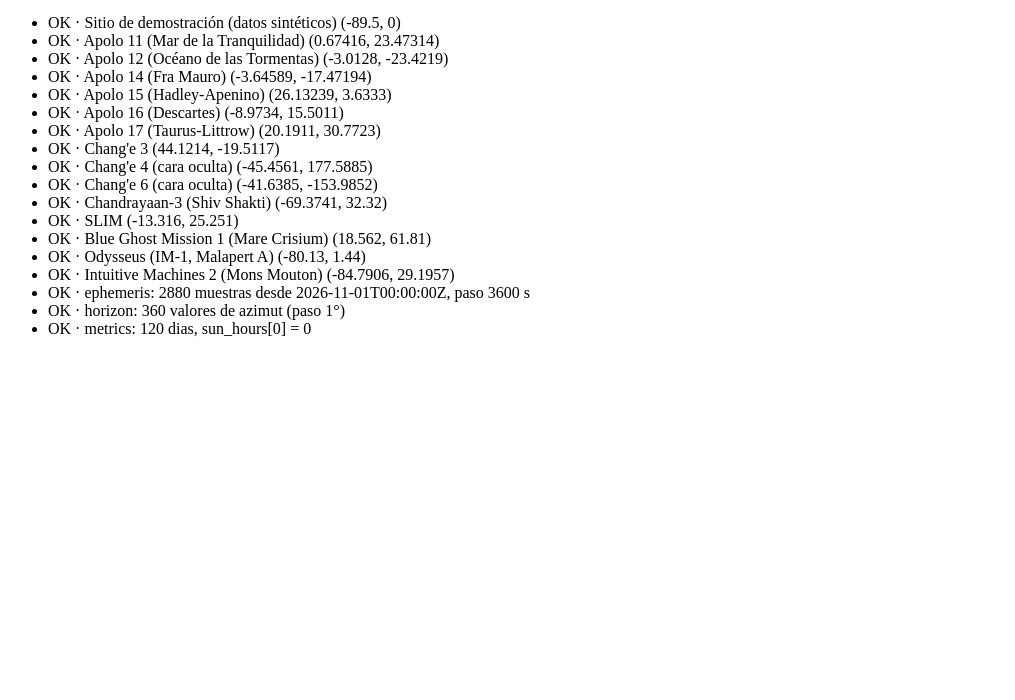
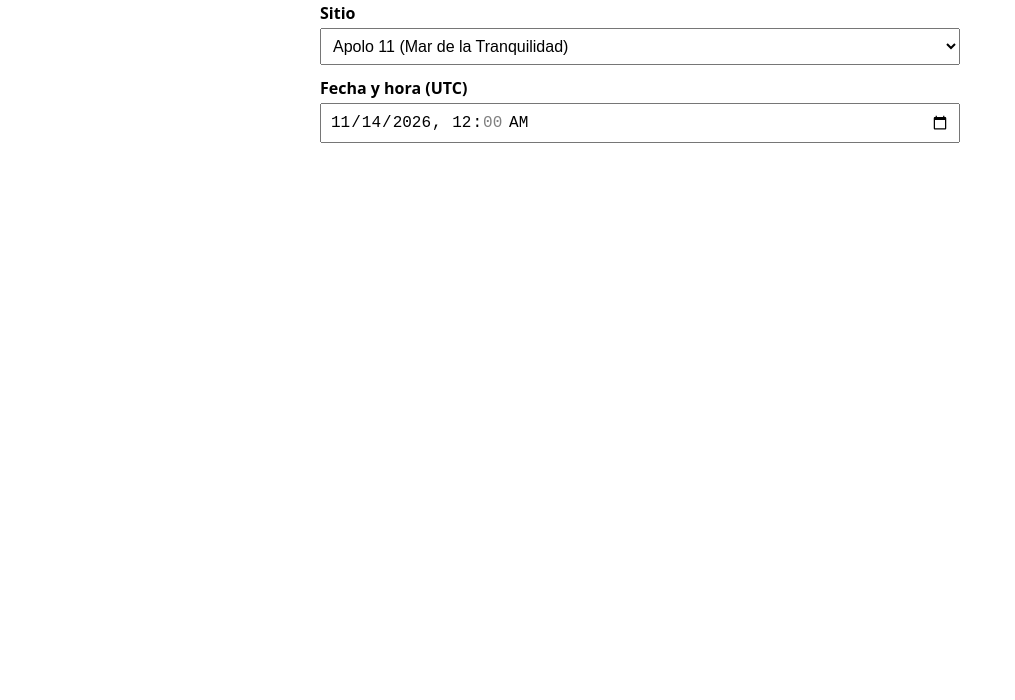
Before and after one commit to VainstubTomas/NASA-APP-CHALLENGE, a website built with Vite: page web/index.html in a window 1280 px wide. Shown: the part 100-800 px from the top of the page, without its empty margins (0-1015 px from the left). Built offline with nearby package versions, Linux system fonts and the light colour scheme; files whose address does not match are found by name.

Commit message:
feat(web): add site and UTC date selector with shareable URL state for issue C1-02
Co-Authored-By: Claude Sonnet 5.5 <noreply@anthropic.com>

```diff
--- a/web/index.html
+++ b/web/index.html
@@ -4,11 +4,20 @@
     <meta charset="UTF-8" />
     <meta name="viewport" content="width=device-width, initial-scale=1.0" />
     <title>Lunar Landing Site Navigator</title>
+    <style>
+      body { font-family: system-ui, sans-serif; margin: 0 auto; padding: 16px; max-width: 40rem; }
+      label { display: block; margin-top: 12px; font-weight: 600; }
+      select, input { width: 100%; box-sizing: border-box; padding: 8px; font-size: 1rem; margin-top: 4px; }
+      #notice { margin-top: 16px; padding: 8px 12px; background: #fff3cd; border-radius: 4px; }
+    </style>
   </head>
   <body>
     <h1>Lunar Landing Site Navigator</h1>
-    <p>Versión de prueba. Sitios leídos desde <code>sites.json</code>:</p>
-    <ul id="sites"></ul>
+    <label for="site">Sitio</label>
+    <select id="site"></select>
+    <label for="time">Fecha y hora (UTC)</label>
+    <input id="time" type="datetime-local" />
+    <p id="notice" hidden></p>
     <script type="module" src="/src/main.js"></script>
   </body>
 </html>
--- a/web/package.json
+++ b/web/package.json
@@ -6,7 +6,8 @@
   "scripts": {
     "dev": "vite",
     "build": "vite build",
-    "preview": "vite preview"
+    "preview": "vite preview",
+    "test": "node --test"
   },
   "devDependencies": {
     "vite": "6.4.6"
--- a/web/src/main.js
+++ b/web/src/main.js
@@ -1,38 +1,7 @@
-// Prueba de contrato (C0-08): la web lee los datos sinteticos de data/public
-// sin modificarlos y chequea que respeten lo que dice docs/03-DATA-CONTRACT.md.
-const base = import.meta.env.BASE_URL;
-const list = document.getElementById('sites');
+import { initSelector } from './selector.js';
 
-const getJson = async (path) => {
-  const res = await fetch(`${base}${path}`);
-  if (!res.ok) throw new Error(`${path}: HTTP ${res.status}`);
-  return res.json();
-};
-
-const addItem = (text, ok = true) => {
-  const li = document.createElement('li');
-  li.textContent = `${ok ? 'OK' : 'ERROR'} · ${text}`;
-  list.appendChild(li);
-};
-
-async function main() {
-  const { sites } = await getJson('sites.json');
-  for (const site of sites) {
-    addItem(`${site.name} (${site.lat_deg}, ${site.lon_deg})`);
-  }
-
-  const id = sites[0].id;
-  const [eph, hor, met] = await Promise.all([
-    getJson(`sites/${id}/ephemeris.json`),
-    getJson(`sites/${id}/horizon.json`),
-    getJson(`sites/${id}/metrics.json`),
-  ]);
-
-  const n = eph.time.count;
-  const lens = [eph.sun.azimuth_deg, eph.sun.elevation_deg, eph.earth.azimuth_deg, eph.earth.elevation_deg].map((a) => a.length);
-  addItem(`ephemeris: ${n} muestras desde ${eph.time.start_utc}, paso ${eph.time.step_s} s`, lens.every((l) => l === n));
-  addItem(`horizon: ${hor.elevation_deg.length} valores de azimut (paso ${hor.azimuth_step_deg}°)`, hor.elevation_deg.length === 360);
-  addItem(`metrics: ${met.time.count} dias, sun_hours[0] = ${met.daily.sun_hours[0]}`, met.daily.sun_hours.length === met.time.count);
-}
-
-main().catch((err) => addItem(err.message, false));
+initSelector().catch((err) => {
+  const notice = document.getElementById('notice');
+  notice.hidden = false;
+  notice.textContent = `No se pudo cargar la lista de sitios: ${err.message}`;
+});
--- /dev/null
+++ b/web/src/selector.js
@@ -0,0 +1,68 @@
+// Selector de sitio y de fecha/hora UTC. Escribe el estado en la URL.
+import {
+  getRange, clampTime, toInputValue, fromInputValue, resolveState, buildSearch,
+} from './state.js';
+
+const base = import.meta.env.BASE_URL;
+
+async function getJson(path) {
+  const res = await fetch(`${base}${path}`);
+  if (!res.ok) throw new Error(`${path}: HTTP ${res.status}`);
+  return res.json(); // si el servidor devuelve HTML (archivo inexistente) esto lanza
+}
+
+// true si el sitio ya tiene efemerides generadas (C1-01).
+async function hasData(siteId) {
+  try {
+    await getJson(`sites/${siteId}/ephemeris.json`);
+    return true;
+  } catch {
+    return false;
+  }
+}
+
+export async function initSelector({ onChange } = {}) {
+  const siteSelect = document.getElementById('site');
+  const timeInput = document.getElementById('time');
+  const notice = document.getElementById('notice');
+
+  const { sites } = await getJson('sites.json');
+  for (const site of sites) {
+    const opt = document.createElement('option');
+    opt.value = site.id;
+    opt.textContent = site.synthetic ? `${site.name} [datos de prueba]` : site.name;
+    siteSelect.appendChild(opt);
+  }
+
+  const nowMs = Date.now();
+  const { minMs, maxMs } = getRange(nowMs);
+  timeInput.min = toInputValue(minMs);
+  timeInput.max = toInputValue(maxMs);
+  timeInput.step = 3600; // una muestra por hora
+
+  let state = resolveState(window.location.search, sites, nowMs);
+
+  async function render() {
+    siteSelect.value = state.site;
+    timeInput.value = toInputValue(state.t);
+    history.replaceState(null, '', buildSearch(state));
+    const ok = await hasData(state.site);
+    notice.hidden = ok;
+    notice.textContent = ok ? '' : 'Este sitio todavía no tiene datos calculados.';
+    onChange?.({ ...state, hasData: ok });
+  }
+
+  siteSelect.addEventListener('change', () => {
+    state = { ...state, site: siteSelect.value };
+    render();
+  });
+
+  timeInput.addEventListener('change', () => {
+    const ms = fromInputValue(timeInput.value);
+    // Vacio o invalido: se vuelve al valor anterior.
+    state = { ...state, t: ms === null ? state.t : clampTime(ms, minMs, maxMs) };
+    render();
+  });
+
+  await render();
+}
--- /dev/null
+++ b/web/src/state.js
@@ -0,0 +1,71 @@
+// Estado de la pantalla (sitio + instante UTC), sin DOM. Vive en la URL: ?site=<id>&t=<ISO UTC>.
+// Convenciones del contrato (docs/03-DATA-CONTRACT.md): tiempo en UTC, una muestra por hora.
+
+export const HOUR_MS = 3600 * 1000;
+// Fin del rango descargado de Horizons (C0-13): 2027-02-28T23:00:00Z.
+export const DATA_END_MS = Date.UTC(2027, 1, 28, 23, 0, 0);
+
+// Inicio del dia UTC de `nowMs`: no se puede elegir una fecha pasada.
+export function startOfUtcDay(nowMs) {
+  const d = new Date(nowMs);
+  return Date.UTC(d.getUTCFullYear(), d.getUTCMonth(), d.getUTCDate());
+}
+
+export function getRange(nowMs) {
+  return { minMs: startOfUtcDay(nowMs), maxMs: DATA_END_MS };
+}
+
+// Redondea a la hora y limita al rango.
+export function clampTime(ms, minMs, maxMs) {
+  const rounded = Math.round(ms / HOUR_MS) * HOUR_MS;
+  return Math.min(Math.max(rounded, minMs), maxMs);
+}
+
+const pad = (n) => String(n).padStart(2, '0');
+
+// 2026-11-14T00:00Z
+export function formatT(ms) {
+  const d = new Date(ms);
+  return `${d.getUTCFullYear()}-${pad(d.getUTCMonth() + 1)}-${pad(d.getUTCDate())}T${pad(d.getUTCHours())}:${pad(d.getUTCMinutes())}Z`;
+}
+
+// Acepta 2026-11-14T00:00Z y 2026-11-14T00:00:00Z. Devuelve null si no es valido.
+export function parseT(str) {
+  if (typeof str !== 'string') return null;
+  const m = /^(\d{4}-\d{2}-\d{2}T\d{2}:\d{2})(:\d{2})?Z$/.exec(str);
+  if (!m) return null;
+  const ms = Date.parse(`${m[1]}${m[2] ?? ':00'}Z`);
+  return Number.isNaN(ms) ? null : ms;
+}
+
+// Valor para <input type="datetime-local">, siempre en UTC (sin zona local).
+export function toInputValue(ms) {
+  return formatT(ms).slice(0, 16);
+}
+
+export function fromInputValue(value) {
+  return parseT(`${value}Z`);
+}
+
+// Sitio por defecto: el primer sitio real (no sintetico); si no hay, el primero.
+export function defaultSite(sites) {
+  return (sites.find((s) => !s.synthetic) ?? sites[0]).id;
+}
+
+// Lee la URL con tolerancia: lo invalido cae al valor por defecto, sin romper.
+export function resolveState(search, sites, nowMs) {
+  const params = new URLSearchParams(search);
+  const { minMs, maxMs } = getRange(nowMs);
+  const siteParam = params.get('site');
+  const site = sites.some((s) => s.id === siteParam) ? siteParam : defaultSite(sites);
+  const parsed = parseT(params.get('t'));
+  const t = parsed === null ? minMs : clampTime(parsed, minMs, maxMs);
+  return { site, t };
+}
+
+export function buildSearch({ site, t }) {
+  const params = new URLSearchParams();
+  params.set('site', site);
+  params.set('t', formatT(t));
+  return `?${params.toString()}`;
+}
```
Also changed, not shown: web/test/state.test.js (added, +73 -0 lines).
